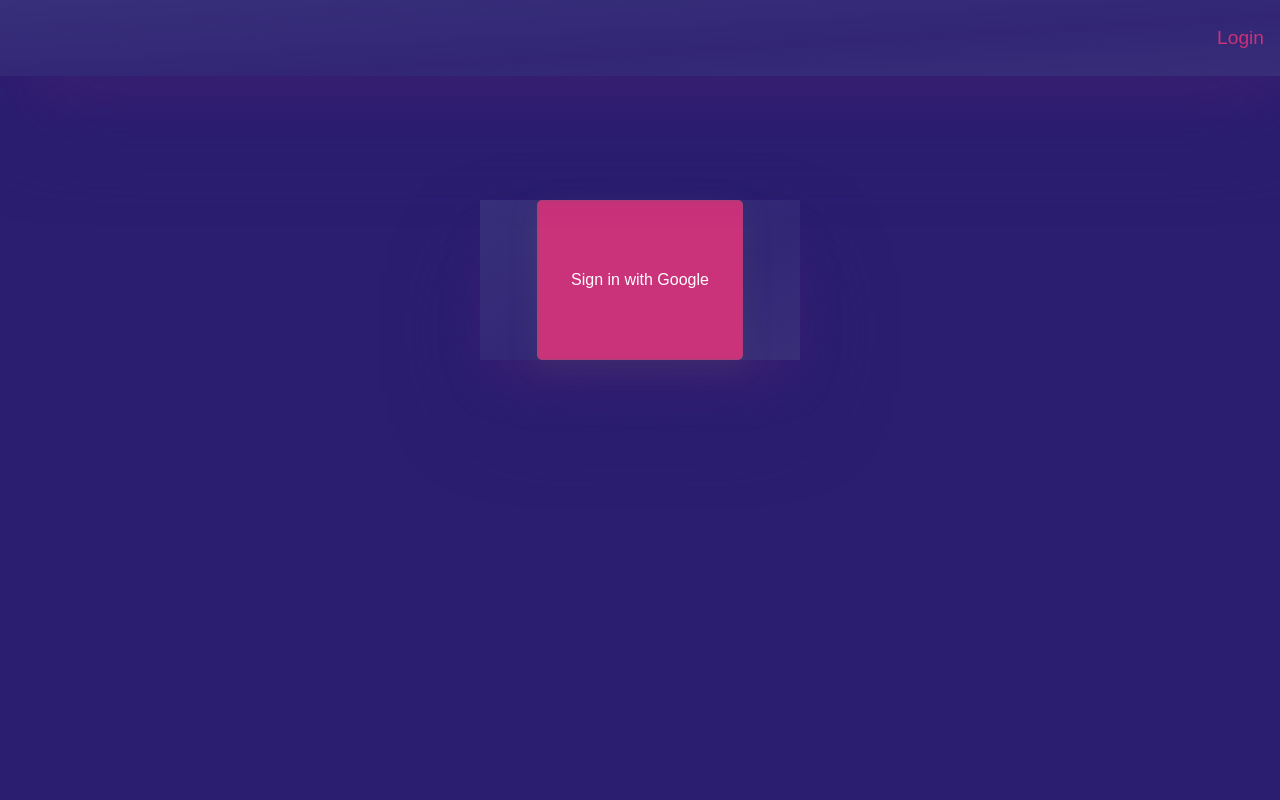
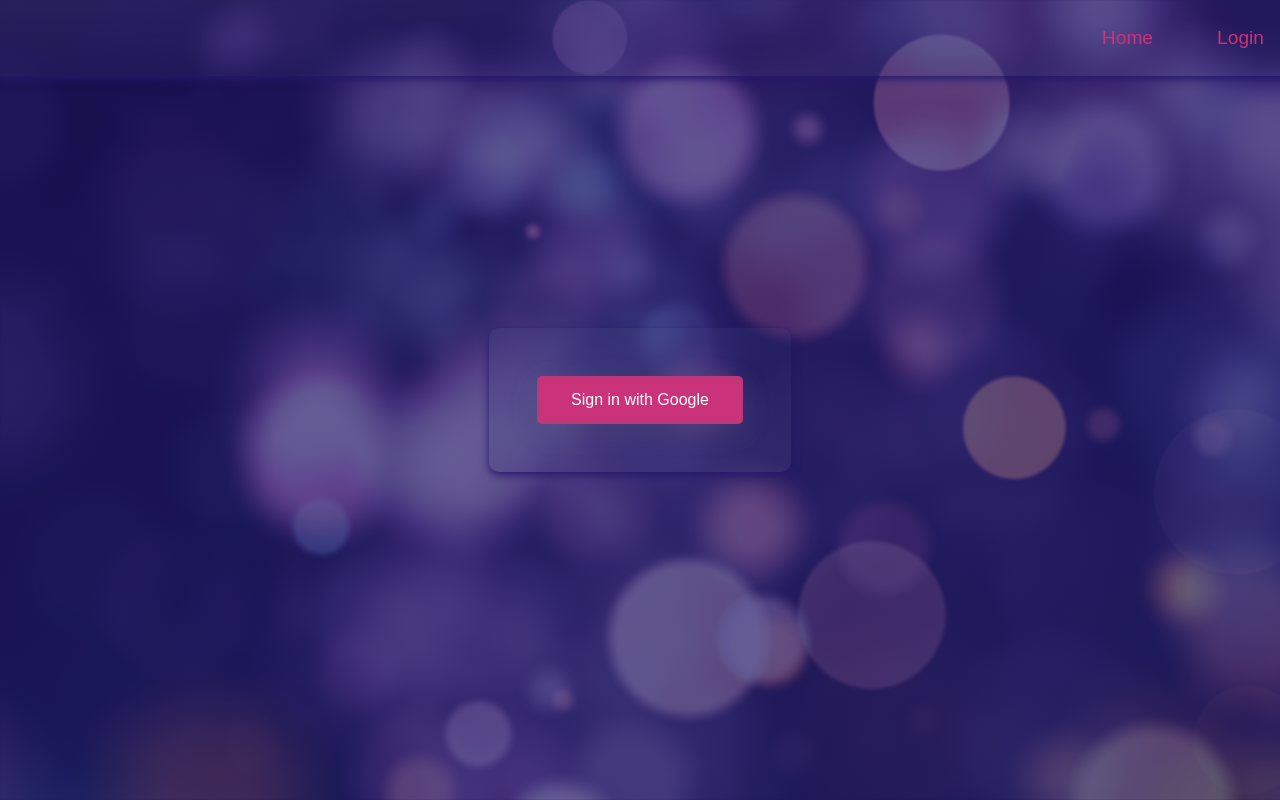
Before and after one commit to Hofars-Energy/EV-Calender-Website, a React (Create React App) app in the folder client/: page /login in a window 1280 px wide. Built offline with nearby package versions, Linux system fonts and the light colour scheme; a web font is replaced by a local one.

Commit message:
Optimised login-page and tweaked some changes

```diff
--- a/client/src/components/Navbar.js
+++ b/client/src/components/Navbar.js
@@ -1,6 +1,7 @@
 export default function Navbar() {
     return (
         <div className="navbar">
+          <button className="spl-btn"><a href="/">Home</a></button>
           <button className="spl-btn"><a href="/login">Login</a></button>
         </div>
     )
--- a/client/src/sass/base/mixins.scss
+++ b/client/src/sass/base/mixins.scss
@@ -1,12 +1,11 @@
 @mixin translucent-background {
   background-image: linear-gradient(
     to bottom right,
-    #46428480 0%,
-    #40387f56 59%,
-    #4a428273 100%
+    #46428454 0%,
+    #40387f2f 59%,
+    #4b428256 100%
   );
   background-repeat: no-repeat;
   background-size: cover;
-  box-shadow: #2B1E70 0px 50px 100px -20px,
-    #762775 0px 30px 60px -30px;
+  box-shadow: $purple-3 0px 3px 8px;
 }
--- a/client/src/sass/components/login-box.scss
+++ b/client/src/sass/components/login-box.scss
@@ -1,7 +1,8 @@
-.login-box{
-    @include translucent-background;
-    min-height: 20vh;
-    width: 20rem;
-    display: flex;
-    justify-content: center;
+.login-box {
+  @include translucent-background;
+  width: auto;
+  padding: 3rem;
+  display: flex;
+  justify-content: center;
+  border-radius: 10px;
 }
--- a/client/src/sass/pages/login.scss
+++ b/client/src/sass/pages/login.scss
@@ -2,5 +2,14 @@
     display: flex;
     justify-content: center;
     align-items: center;
-    min-height: 70vh;
+    min-height: 100vh;
+    background-image: linear-gradient(
+        to bottom right,
+        rgba(35, 22, 101, 0.7) 0%,
+        rgba(37, 24, 106, 0.7) 59%,
+        rgba(35, 22, 101, 0.7) 100%
+      ),
+      url("../../assets/event-category.jpg");
+    background-repeat: no-repeat;
+    background-size: cover;
 }
```
